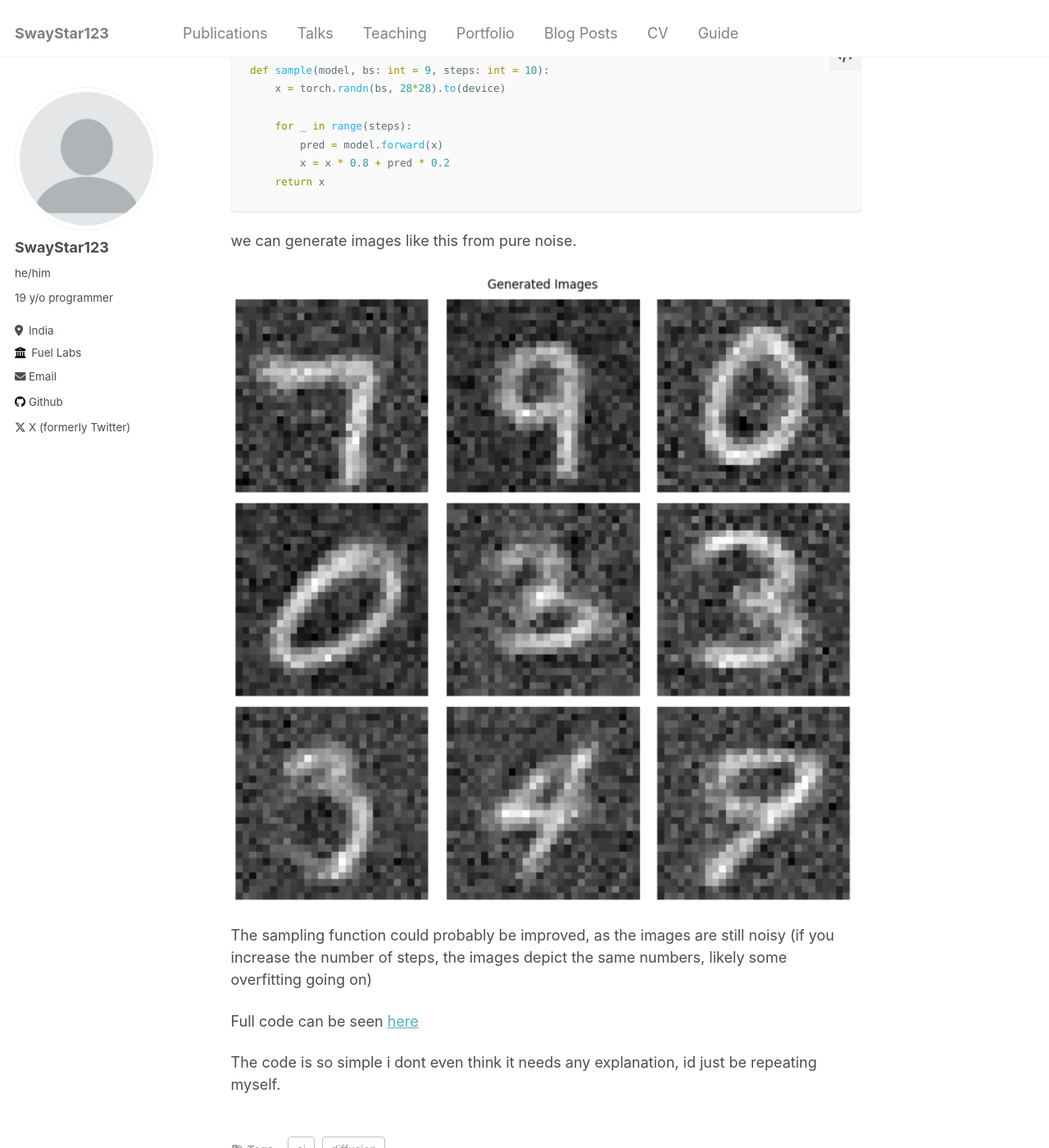
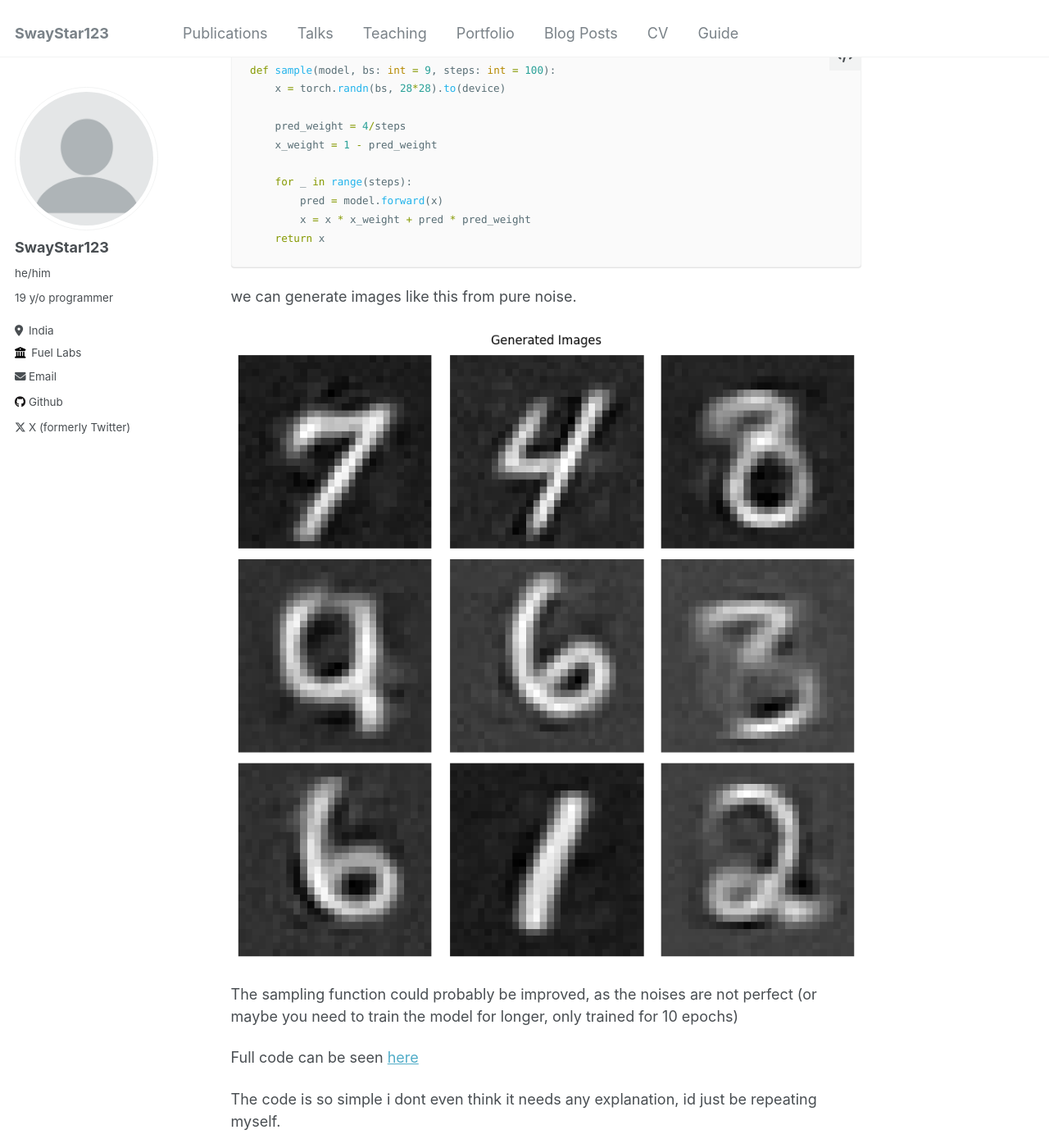
Before and after one commit to SwayStar123/swaystar123.github.io, a Jekyll site: the page built from _posts/2024-08-07-simplest-diffusion.md, in a window 1280 px wide and 1400 px high, scrolled down 256 px. Shown: the whole window at 82% size. Built offline with Jekyll 4.4.1, drawn with Linux system fonts in a browser that asks for light colours.

Commit message:
update sampling method

````diff
--- a/_posts/2024-08-07-simplest-diffusion.md
+++ b/_posts/2024-08-07-simplest-diffusion.md
@@ -11,12 +11,15 @@ I present to the world, the simplest diffusion model!
 Using only a fully connected feedforward network, and the dead simple sampling function of
 
 ```python
-def sample(model, bs: int = 9, steps: int = 10):
+def sample(model, bs: int = 9, steps: int = 100):
     x = torch.randn(bs, 28*28).to(device)
+
+    pred_weight = 4/steps
+    x_weight = 1 - pred_weight
 
     for _ in range(steps):
         pred = model.forward(x)
-        x = x * 0.8 + pred * 0.2
+        x = x * x_weight + pred * pred_weight
     return x
 ```
 
@@ -24,8 +27,7 @@ we can generate images like this from pure noise.
 
 ![generated samples](/images/blog_images/2024-08-07-simplest-diffusion/generated_samples.png)
 
-The sampling function could probably be improved, as the images are still noisy (if you increase the number of steps, the images depict the same numbers, likely some overfitting going on)
-
+The sampling function could probably be improved, as the noises are not perfect (or maybe you need to train the model for longer, only trained for 10 epochs)
 
 Full code can be seen [here](https://github.com/SwayStar123/simplest_diffusion/)
 
````
Also changed, not shown: images/blog_images/2024-08-07-simplest-diffusion/generated_samples.png.
